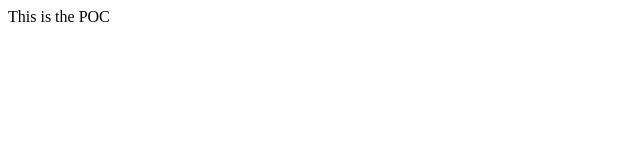
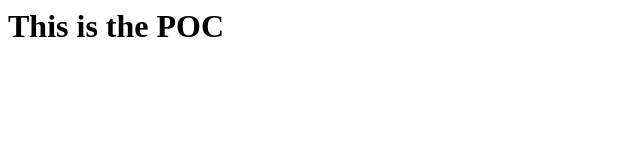
Before and after one commit to megha000/subdomain, a plain HTML site: page index.html in a window 1280 px wide. Shown: the whole page, without its empty margins (0-640 px from the left). Drawn offline with Linux system fonts and the light colour scheme.

Commit message:
Update index.html

```diff
--- a/index.html
+++ b/index.html
@@ -4,6 +4,6 @@
 </title>
 </head>
 <body>
-This is the POC
+  <h1>This is the POC</h1>
 </body>
 </html>
```
